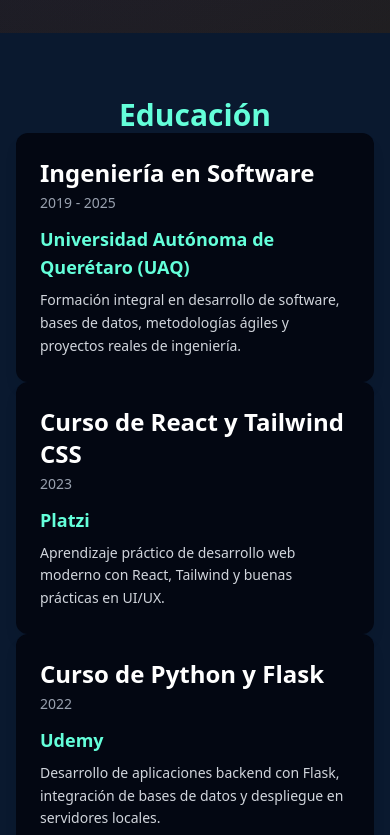
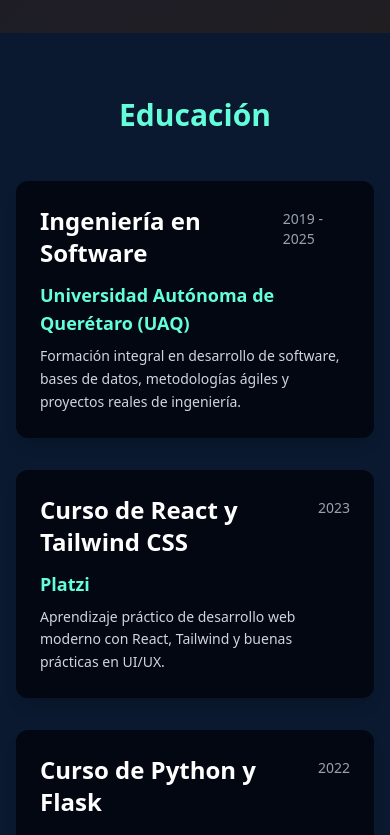
Before and after one commit to BCarreonC/Portfolio, a React (Vite) app in the folder my-portfolio/: page / in a window 390 px wide. Shown: the part 3720-4555 px from the top of the page. Built offline with nearby package versions, Linux system fonts and the light colour scheme.

Commit message:
fixed styles of the education section due the size of the cards was irregular

```diff
--- a/my-portfolio/src/components/Education.jsx
+++ b/my-portfolio/src/components/Education.jsx
@@ -43,7 +43,7 @@ export default function Education() {
       <Background variant="education" />
 
       <div className="relative z-10 col-span-full max-w-5xl w-full text-center md:text-left">
-        <h2 className="text-3xl sm:text-5xl font-bold text-primary mb-0">
+        <h2 className="text-3xl sm:text-5xl font-bold text-primary mb-12">
           Educación
         </h2>
       </div>
@@ -51,9 +51,9 @@ export default function Education() {
       {educacion.map((edu, i) => (
         <div
           key={i}
-          className="relative z-10 bg-gray-950 bg-opacity-70 backdrop-blur-md p-6 rounded-xl shadow-lg hover:shadow-primary/30 transition-all duration-500 transform hover:-translate-y-1"
+          className="relative z-10 bg-gray-950 bg-opacity-70 backdrop-blur-md p-6 rounded-xl shadow-lg hover:shadow-primary/30 transition-all duration-500 transform hover:-translate-y-1 mb-8 w-full max-w-5xl"
         >
-          <div className="flex flex-col sm:flex-row sm:justify-between sm:items-center mb-3">
+          <div className="flex sm:flex-row sm:justify-between sm:items-center mb-3">
             <h3 className="text-2xl sm:text-3xl font-bold text-white">
               {edu.grado}
             </h3>
--- a/my-portfolio/src/components/Header.jsx
+++ b/my-portfolio/src/components/Header.jsx
@@ -109,7 +109,7 @@ export default function Header() {
 
       {/* Menú móvil desplegable */}
       <div
-        className={`fixed top-0 right-0 w-64 h-screen bg-background-dark/95 backdrop-blur-md z-50 transform transition-all duration-500 flex flex-col pt-20 px-6 space-y-6 shadow-2xl
+        className={`fixed top-0 right-0 w-2/3 h-screen bg-background-dark/95 backdrop-blur-md z-50 transform transition-all duration-500 flex flex-col pt-14 px-6 space-y-6 shadow-2xl
         ${
           menuOpen ? "translate-x-0 opacity-100" : "translate-x-full opacity-0"
         }`}
```
